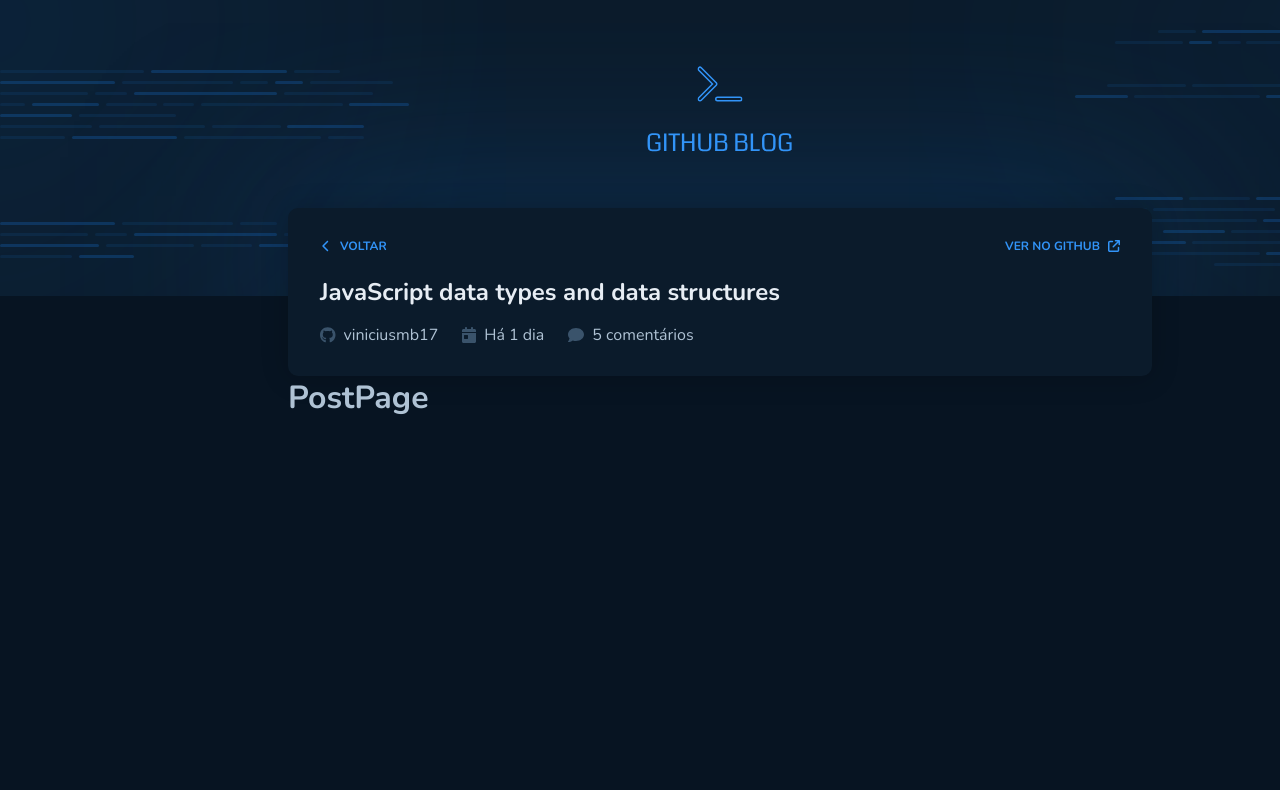
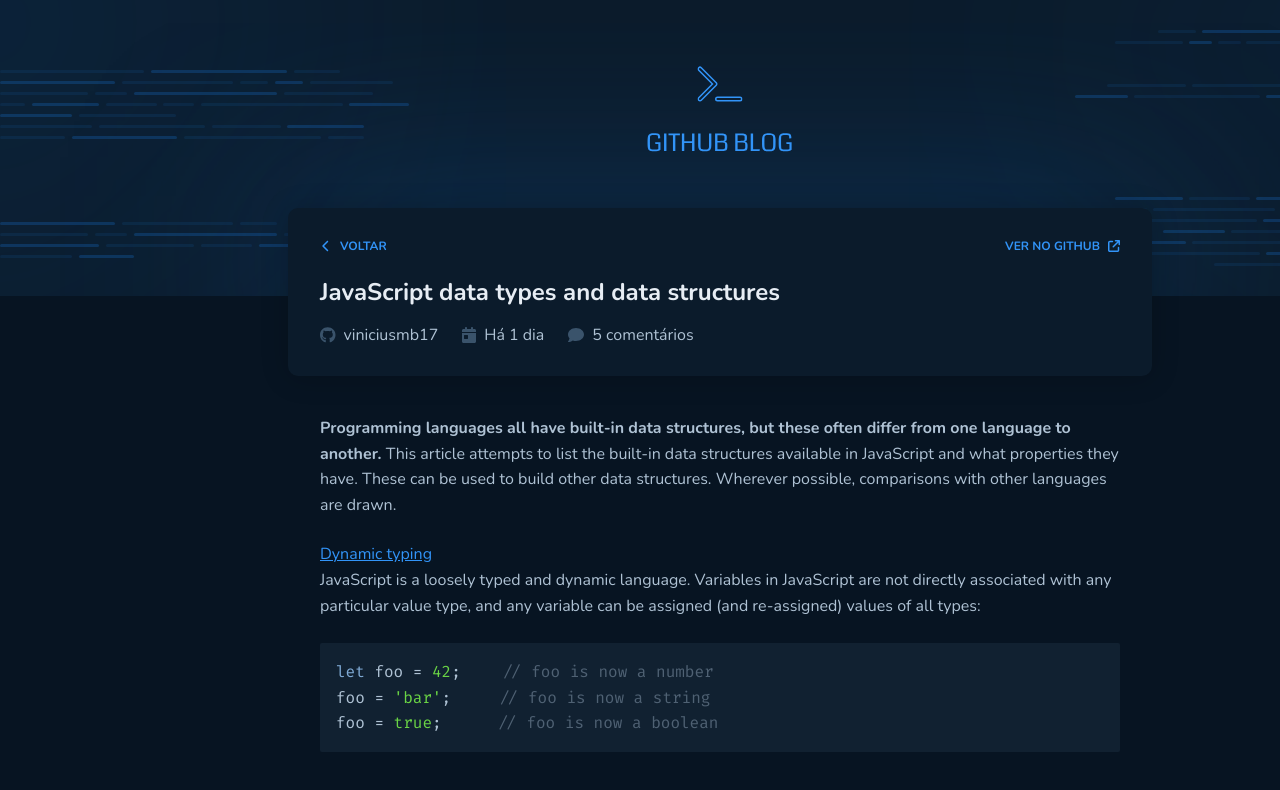
Before and after one commit to viniciusmb17/github-blog, a React (Vite) app: page /post in a window 1280 px wide. Shown: the top 790 px of the page. Built offline with nearby package versions, Linux system fonts and the light colour scheme.

Commit message:
feat: PostPage and PostContent

```diff
--- a/index.html
+++ b/index.html
@@ -6,9 +6,10 @@
     <link rel="preconnect" href="https://fonts.gstatic.com" crossorigin />
     <meta name="viewport" content="width=device-width, initial-scale=1.0" />
     <link
-      href="https://fonts.googleapis.com/css2?family=Nunito:wght@400;700&display=swap"
+      href="https://fonts.googleapis.com/css2?family=Fira+Code&family=Nunito:wght@400;700&display=swap"
       rel="stylesheet"
     />
+
     <title>GitHub Blog</title>
   </head>
   <body>
--- /dev/null
+++ b/src/pages/PostPage/components/PostContent/index.tsx
@@ -0,0 +1,74 @@
+import {
+  CodeComment,
+  CodeContainer,
+  CodeType,
+  CodeValue,
+  PostContentContainer,
+  PostSection,
+} from './style'
+
+const ONE_SPACE = <span>&nbsp;</span>
+const TWO_SPACES = <span>&ensp;</span>
+const FOUR_SPACES = <span>&emsp;</span>
+
+export function PostContent() {
+  return (
+    <PostContentContainer>
+      <PostSection>
+        <p>
+          <strong>
+            Programming languages all have built-in data structures, but these
+            often differ from one language to another.
+          </strong>
+          {ONE_SPACE}
+          This article attempts to list the built-in data structures available
+          in JavaScript and what properties they have. These can be used to
+          build other data structures. Wherever possible, comparisons with other
+          languages are drawn.
+        </p>
+      </PostSection>
+      <PostSection>
+        <p>
+          <a href="#"> Dynamic typing </a>
+        </p>
+        <p>
+          JavaScript is a loosely typed and dynamic language. Variables in
+          JavaScript are not directly associated with any particular value type,
+          and any variable can be assigned (and re-assigned) values of all
+          types:
+        </p>
+      </PostSection>
+      <PostSection>
+        <CodeContainer>
+          <p>
+            <CodeType>let</CodeType> foo = <CodeValue>42</CodeValue>;
+            <CodeComment>
+              {FOUR_SPACES}
+              {FOUR_SPACES}
+              {` // foo is now a number`}
+            </CodeComment>
+          </p>
+          <p>
+            foo = <CodeValue>{`'bar'`}</CodeValue>;
+            <CodeComment>
+              {FOUR_SPACES}
+              {FOUR_SPACES}
+              {FOUR_SPACES}
+              {`// foo is now a string`}
+            </CodeComment>
+          </p>
+          <p>
+            foo = <CodeValue>{`true`}</CodeValue>;
+            <CodeComment>
+              {FOUR_SPACES}
+              {FOUR_SPACES}
+              {FOUR_SPACES}
+              {TWO_SPACES}
+              {`// foo is now a boolean`}
+            </CodeComment>
+          </p>
+        </CodeContainer>
+      </PostSection>
+    </PostContentContainer>
+  )
+}
--- /dev/null
+++ b/src/pages/PostPage/components/PostContent/style.ts
@@ -0,0 +1,37 @@
+import styled from 'styled-components'
+
+export const PostContentContainer = styled.main`
+  width: 54rem;
+  display: flex;
+  flex-direction: column;
+  padding: 2.5rem 2rem;
+  gap: 1.5rem;
+  line-height: 160%;
+
+  a {
+    color: ${(props) => props.theme.blue};
+  }
+`
+
+export const PostSection = styled.section``
+
+export const CodeContainer = styled.div`
+  display: flex;
+  flex-direction: column;
+  justify-content: center;
+  padding: 1rem;
+  border-radius: 2px;
+  font-family: 'Fira Code', monospace;
+  line-height: 160%;
+  background-color: ${(props) => props.theme['base-post']};
+`
+
+export const CodeType = styled.span`
+  color: #80abd6;
+`
+export const CodeValue = styled.span`
+  color: #6ad445;
+`
+export const CodeComment = styled.span`
+  color: #4f6173;
+`
--- a/src/pages/PostPage/index.tsx
+++ b/src/pages/PostPage/index.tsx
@@ -1,3 +1,4 @@
+import { PostContent } from './components/PostContent'
 import { PostInfo } from './components/PostInfo'
 import { PostPageContainer } from './style'
 
@@ -5,7 +6,7 @@
   return (
     <PostPageContainer>
       <PostInfo />
-      <h1>PostPage</h1>
+      <PostContent />
     </PostPageContainer>
   )
 }
```
